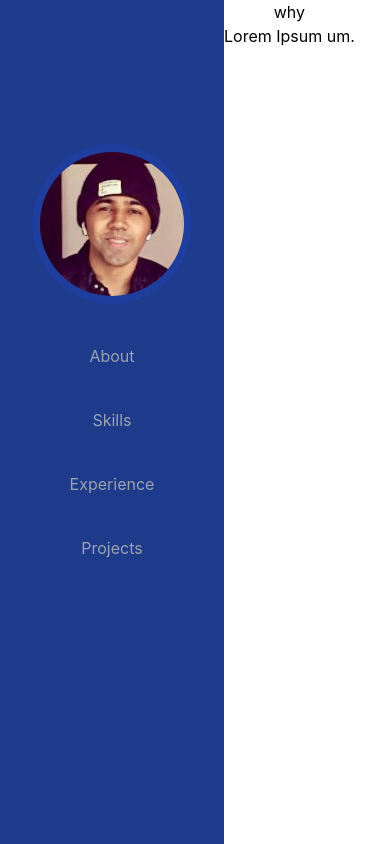
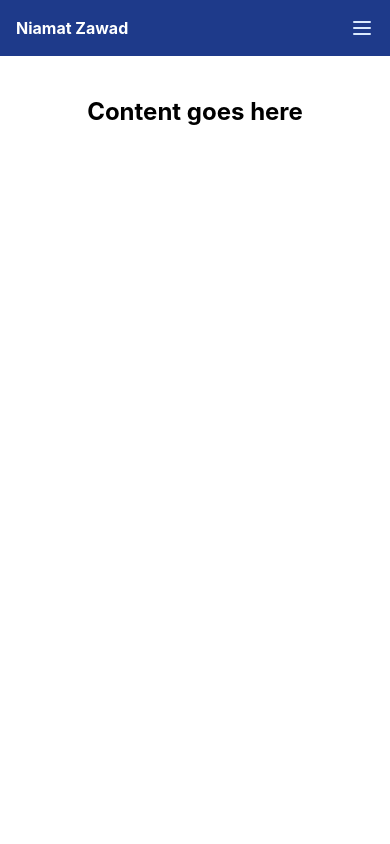
Before and after one commit to Zawad1879/Personal-Page, a React (Create React App) app: page /pageA in a window 390 px wide. Built offline with nearby package versions, Linux system fonts and the light colour scheme.

Commit message:
Add top nav bar

```diff
--- a/src/App.js
+++ b/src/App.js
@@ -1,5 +1,6 @@
 import './App.css';
 import Navbar from './components/navbar';
+import MobileNavbar from './components/mobile-navbar';
 import Header from './components/header';
 import PageA from './pages/pageA';
 import PageB from './pages/pageB';
@@ -13,15 +14,17 @@ function App() {
       <motion.div
         initial={{ opacity: 0, y: -50 }}
         animate={{ opacity: 1, y: 0 }}
-      className="App">
+        className="App relative min-h-screen md:flex">
+          <MobileNavbar />
+          <Navbar />
 
-      <div class="relative min-h-screen flex">
-        <Navbar />
+          <div class="flex-1 p-10">
             <AnimatePresence exitBeforeEnter>
               <motion.div exit={{ opacity: 0 }}>
                 <Switch location={location} key={location.pathname}>
-              <Route path="/pageA"><PageA /></Route>
+                  <Route path="/pageA"><PageA/></Route>
                   <Route path="/pageB"> <PageB /> </Route>
+
                 </Switch>
               </motion.div>
             </ AnimatePresence>
--- /dev/null
+++ b/src/components/mobile-navbar.js
@@ -0,0 +1,31 @@
+import NavItems from './nav-items';
+import { motion, AnimatePresence } from "framer-motion";
+
+import {useState} from 'react';
+
+export default function MobileNavbar() {
+    const [show, setShow] = useState(false);
+    return (
+        <div>
+        <div class="bg-blue-900 text-blue-100 flex justify-between md:hidden">
+            <a href="#" class="block p-4 text-white font-bold">Niamat Zawad</a>
+
+            <button class="p-4 focus:outline-none transition duration-300 focus:bg-blue-800" onClick={() => setShow(!show)}>
+                <svg xmlns="http://www.w3.org/2000/svg" class="h-6 w-6" fill="none" viewBox="0 0 24 24" stroke="currentColor">
+                    <path stroke-linecap="round" stroke-linejoin="round" stroke-width="2" d="M4 6h16M4 12h16M4 18h16" />
+                </svg>
+            </button>
+        </div>
+
+        {show?
+        <motion.div class="bg-blue-900 p-4"
+            initial={{ opacity: 0, y: -50 }}
+            animate={{ opacity: 1, y: 0 }}
+        >
+            <NavItems />
+        </motion.div>
+        : null}
+
+        </div>
+    );
+}
--- a/src/components/navbar.js
+++ b/src/components/navbar.js
@@ -3,7 +3,7 @@ import NavItems from './nav-items';
 export default function Navbar() {
 
     return (
-        <div class="bg-blue-900 text-blue-100 w-56 space-y-10">
+        <div class="bg-blue-900 text-blue-100 w-56 space-y-10 absolute inset-y-0 left-0 transform -translate-x-full md:relative md:translate-x-0 transition duration-200 ease-in-out">
             <img
                 className="rounded-full w-40 mx-auto mt-36 border-8 border-blue-800 border-opacity-50"
                 src={`/images/avatars/zawad.jpg`}
--- a/src/pages/pageA.js
+++ b/src/pages/pageA.js
@@ -2,9 +2,8 @@ import {withRouter} from 'react-router';
 
 export default function PageA() {
     return (
-        <div>
-            <h3>why</h3>
-            <p>Lorem Ipsum um.</p>
+        <div class="text-2xl font-bold">
+            <p>Content goes here</p>
         </div>
     );
 }
--- a/src/pages/pageB.js
+++ b/src/pages/pageB.js
@@ -1,5 +1,7 @@
 export default function PageB() {
     return (
-        <p>This is page B</p>
+        <div>
+            <p>This is page B</p>
+        </div>
     );
 }
```
Lines whose indentation alone changed are shown as unchanged.
